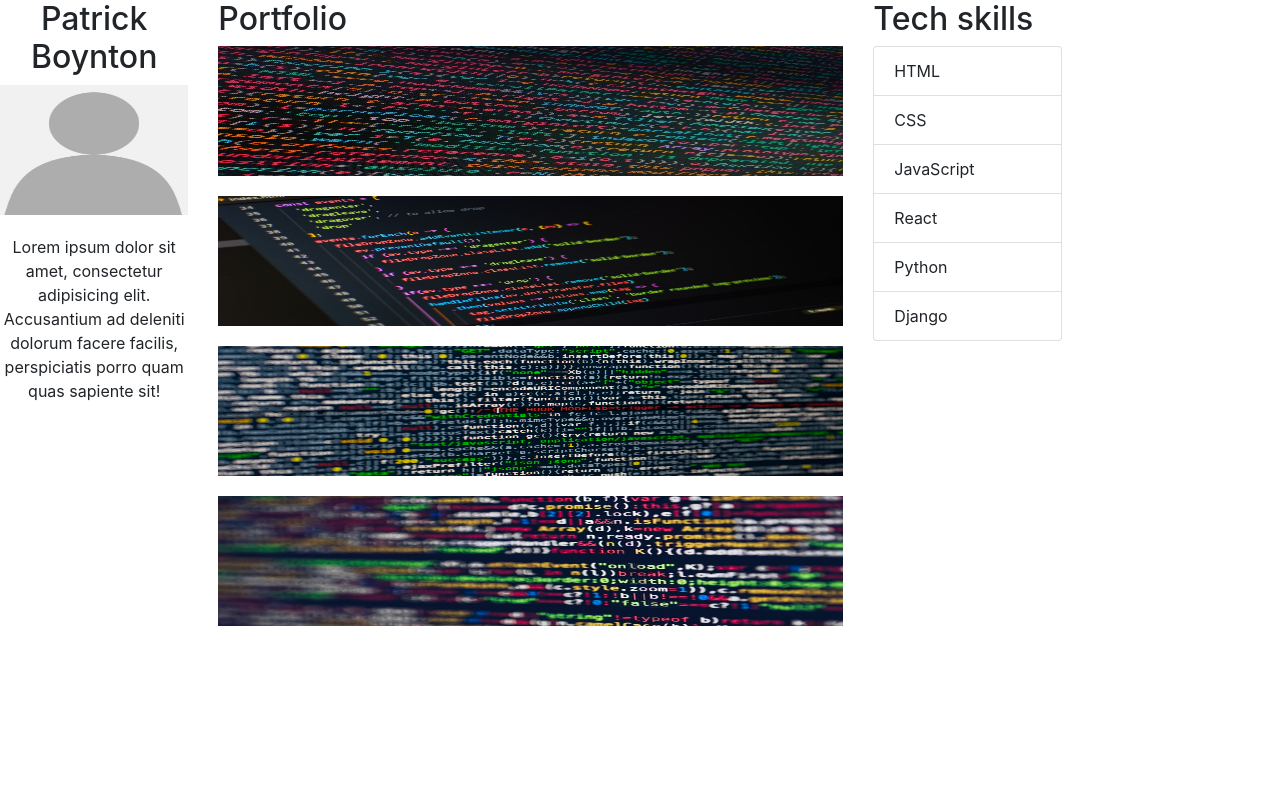
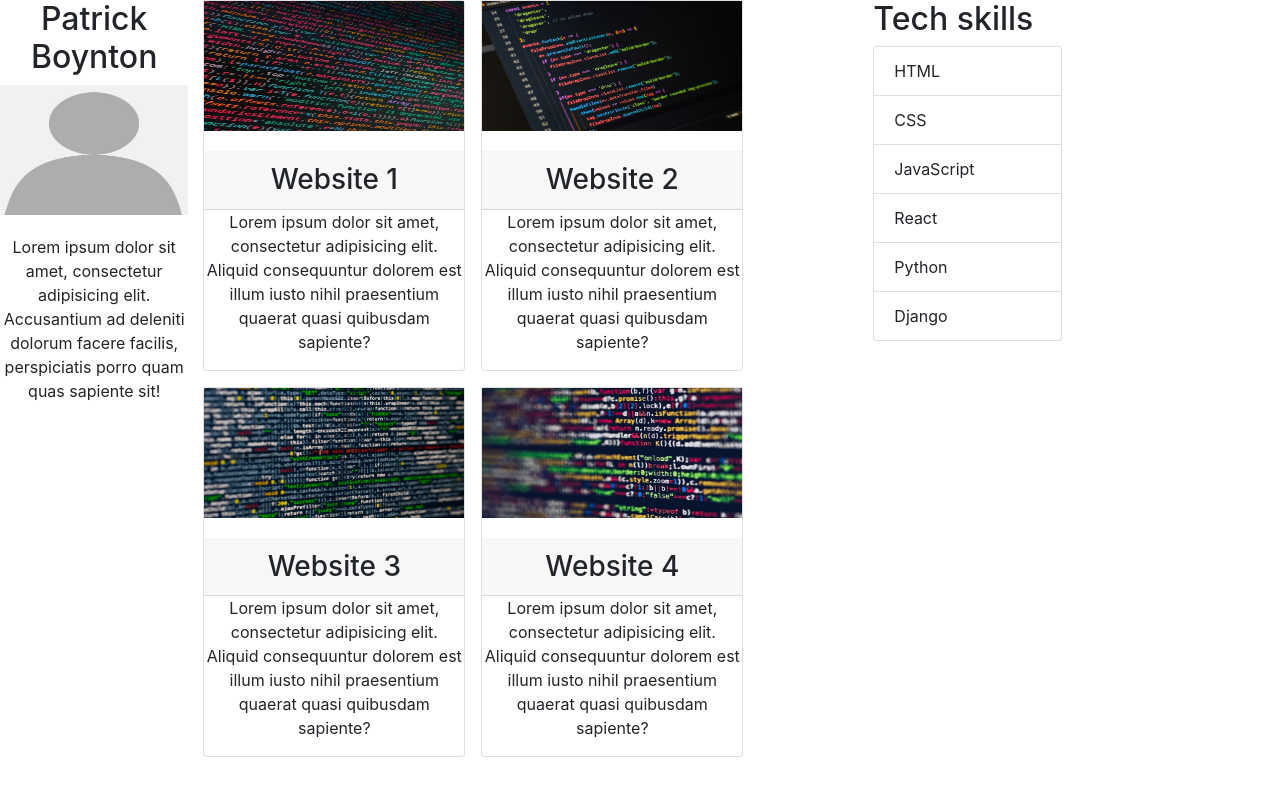
Before and after one commit to PatrickBoynton/portfolio, a React (Create React App) app: page / in a window 1280 px wide. Shown: the top 796 px of the page. Built offline with nearby package versions, Linux system fonts and the light colour scheme.

Commit message:
Added more content to the images.

```diff
--- a/src/Portfolio.js
+++ b/src/Portfolio.js
@@ -4,11 +4,45 @@ class Portfolio extends Component {
     render() {
         return (
             <div className="col-6">
-                <h2>Portfolio</h2>
-                <img src={process.env.PUBLIC_URL + "/Code1.jpeg"} alt="Website"/>
-                <img src={process.env.PUBLIC_URL + "/Code2.jpeg"} alt="Website"/>
-                <img src={process.env.PUBLIC_URL + "/Code3.jpeg"} alt="Website"/>
-                <img src={process.env.PUBLIC_URL + "/Code4.jpeg"} alt="Website"/>
+                <div className="row">
+                    <div className="card text-center mb-3">
+                        <div className="card-img-top">
+                            <img src={`${process.env.PUBLIC_URL}/Code1.jpeg`} alt="Website"/>
+                            <h3 className="card-header">Website 1</h3>
+                            <p>Lorem ipsum dolor sit amet, consectetur adipisicing elit. Aliquid consequuntur dolorem
+                                est
+                                illum iusto nihil praesentium quaerat quasi quibusdam sapiente?</p>
+                        </div>
+                    </div>
+
+
+                    <div className="card text-center ml-3 mb-3">
+                        <div className="card-img-top">
+                            <img src={`${process.env.PUBLIC_URL}/Code2.jpeg`} alt="Website"/>
+                            <h3 className="card-header">Website 2</h3>
+                            <p>Lorem ipsum dolor sit amet, consectetur adipisicing elit. Aliquid consequuntur dolorem est
+                                illum iusto nihil praesentium quaerat quasi quibusdam sapiente?</p>
+                        </div>
+                    </div>
+
+                    <div className="card text-center mb-3">
+                        <div className="card-img-top">
+                            <img src={`${process.env.PUBLIC_URL}/Code3.jpeg`} alt="Website"/>
+                            <h3 className="card-header">Website 3</h3>
+                            <p>Lorem ipsum dolor sit amet, consectetur adipisicing elit. Aliquid consequuntur dolorem est
+                                illum iusto nihil praesentium quaerat quasi quibusdam sapiente?</p>
+                        </div>
+                    </div>
+
+                    <div className="card text-center ml-3 mb-3">
+                        <div className="card-img-top">
+                            <img src={`${process.env.PUBLIC_URL}/Code4.jpeg`} alt="Website"/>
+                            <h3 className="card-header">Website 4</h3>
+                            <p>Lorem ipsum dolor sit amet, consectetur adipisicing elit. Aliquid consequuntur dolorem est
+                                illum iusto nihil praesentium quaerat quasi quibusdam sapiente?</p>
+                        </div>
+                    </div>
+                </div>
             </div>
         );
     }
```
